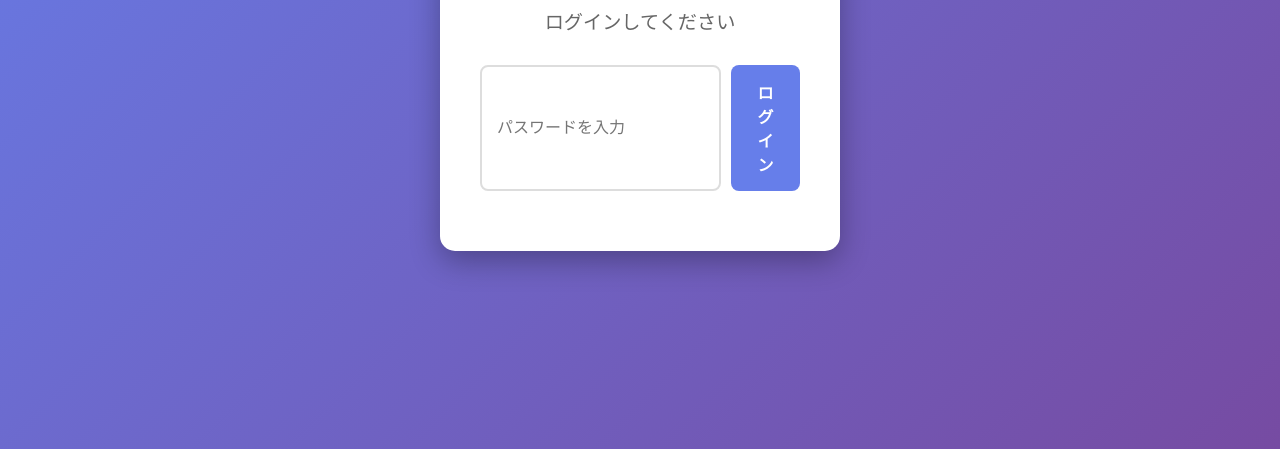
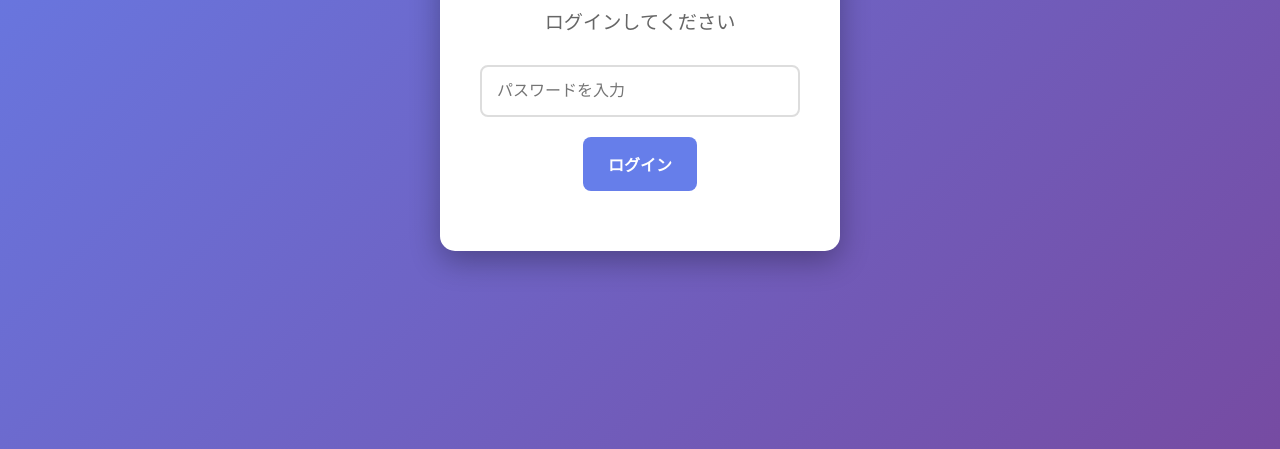
Before and after one commit to yaaizzy39/talk-avatar-250725-03, a website: page index.html in a window 1280 px wide. Shown: the part 351-800 px from the top of the page. Drawn offline with Linux system fonts and the light colour scheme.

Commit message:
タイトルとログイン入力レイアウト修正

```diff
--- a/index.html
+++ b/index.html
@@ -16,6 +16,8 @@
                     <h2>ログインしてください</h2>
                     <div class="password-input">
                         <input type="password" id="loginPassword" placeholder="パスワードを入力" />
+                    </div>
+                    <div class="login-button-container">
                         <button id="loginBtn" class="login-btn">ログイン</button>
                     </div>
                     <div id="loginError" class="login-error" style="display: none;"></div>
@@ -26,7 +28,7 @@
         <!-- メインアプリ画面 -->
         <div id="mainApp" style="display: none;">
             <div class="app-header">
-                <h1>AI会話 & 音声読み上げアプリ</h1>
+                <h1>AI Voice Chat</h1>
             </div>
 
         <div class="chat-section">
--- a/style.css
+++ b/style.css
@@ -342,23 +342,27 @@ textarea {
 }
 
 .password-input {
-    display: flex;
-    gap: 10px;
     margin-bottom: 20px;
 }
 
 .password-input input {
-    flex: 1;
+    width: 100%;
     padding: 15px;
     border: 2px solid #ddd;
     border-radius: 8px;
     font-size: 16px;
     outline: none;
     transition: border-color 0.3s;
+    box-sizing: border-box;
 }
 
 .password-input input:focus {
     border-color: #667eea;
+}
+
+.login-button-container {
+    text-align: center;
+    margin-bottom: 20px;
 }
 
 .login-btn {
```
